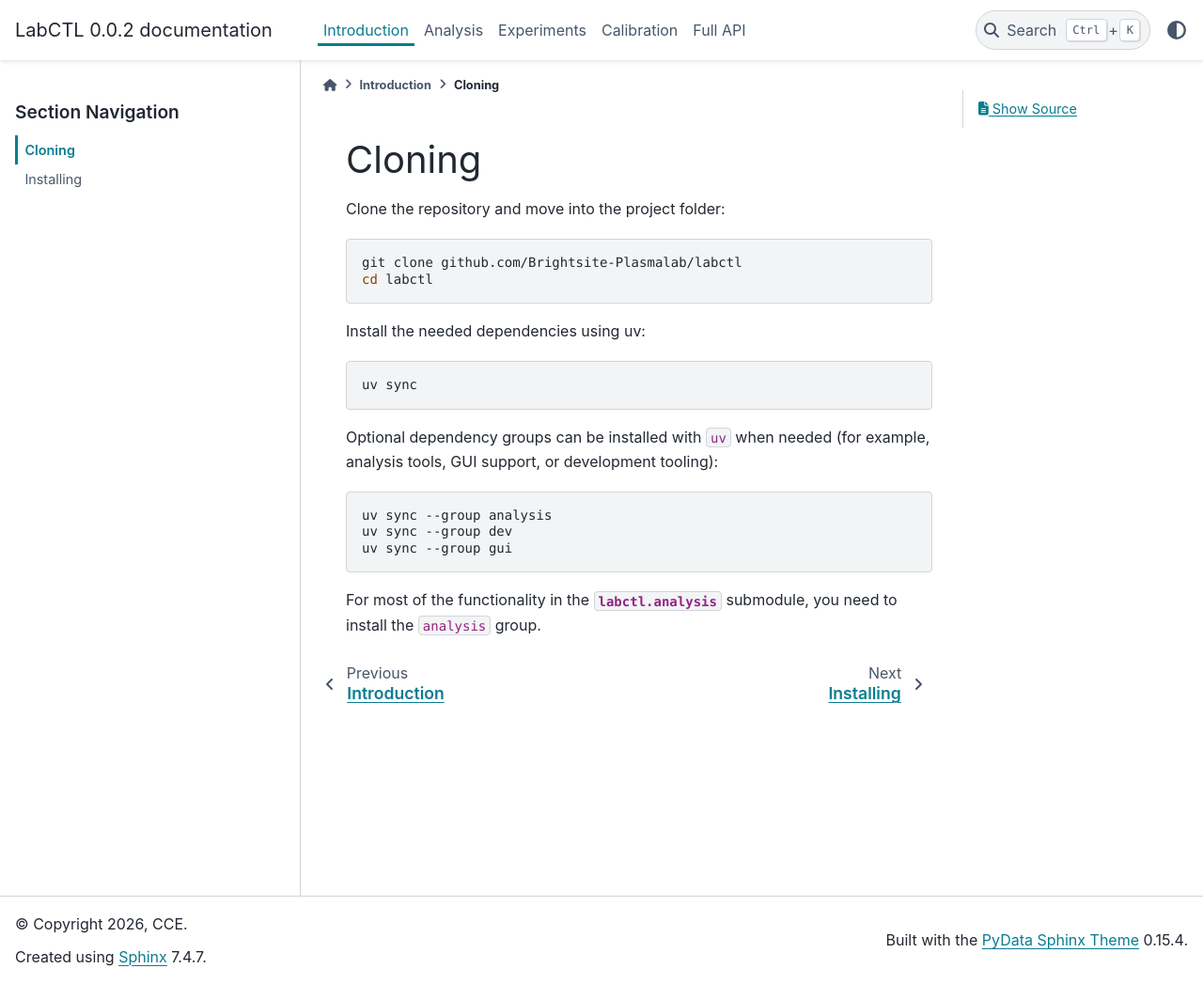
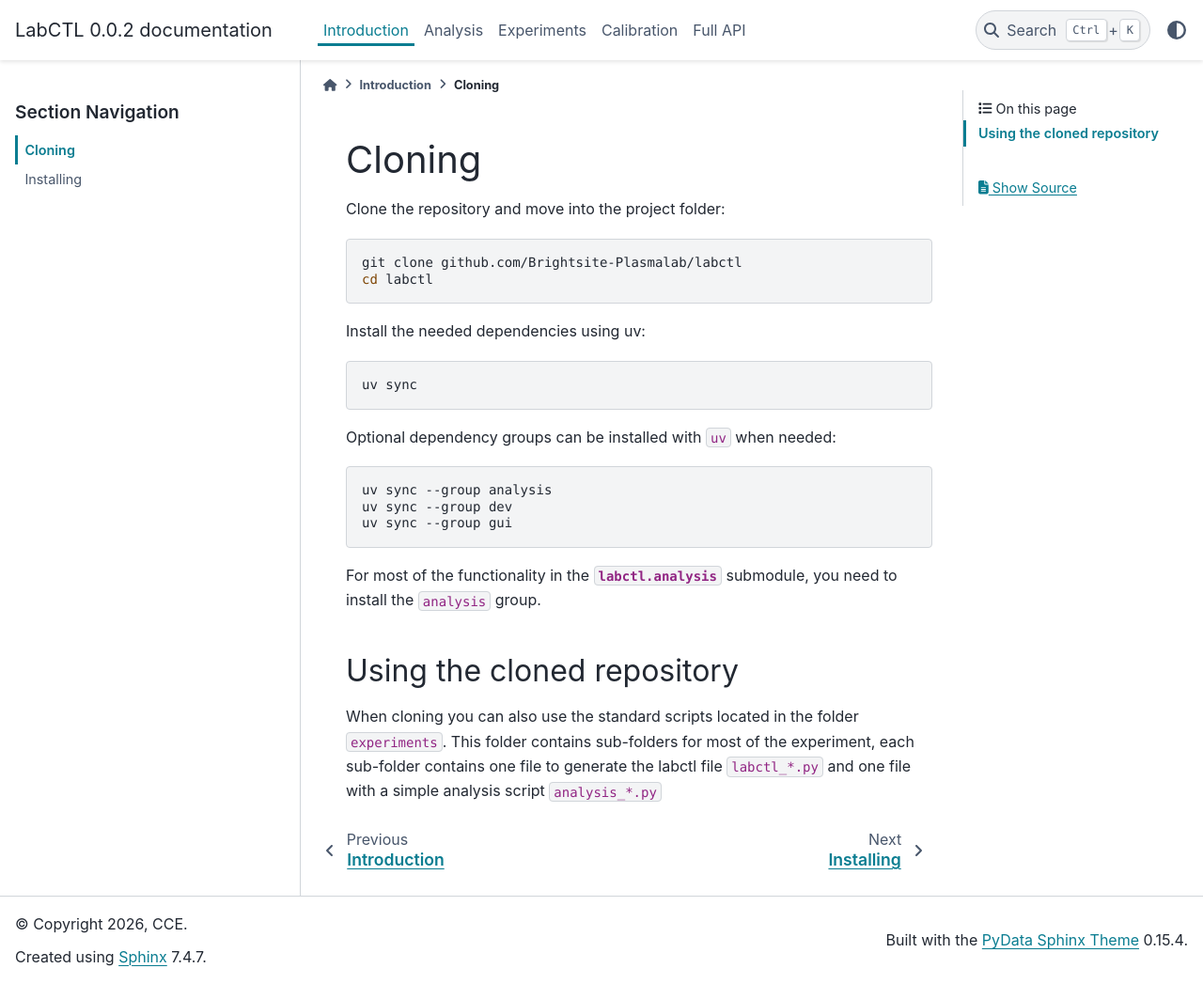
Before and after one commit to Brightsite-Plasmalab/labctl, a Sphinx documentation site: the page built from docs/source/introduction/cloning.rst, in a window 1280 px wide and 1047 px high. Shown: the whole window at 94% size. Built offline with Sphinx 7.4.7 and the PyData theme 0.15.4, drawn with Linux system fonts in a browser that asks for light colours.

Commit message:
Expand some info on using the cloned repository

```diff
--- a/docs/source/introduction/cloning.rst
+++ b/docs/source/introduction/cloning.rst
@@ -13,8 +13,7 @@ Install the needed dependencies using uv:
 
    uv sync
 
-Optional dependency groups can be installed with ``uv`` when needed (for example,
-analysis tools, GUI support, or development tooling):
+Optional dependency groups can be installed with ``uv`` when needed:
 
 .. code-block:: bash
 
@@ -23,3 +22,9 @@ analysis tools, GUI support, or development tooling):
    uv sync --group gui
 
 For most of the functionality in the :mod:`labctl.analysis` submodule, you need to install the ``analysis`` group.
+
+Using the cloned repository
+---------------------------
+When cloning you can also use the standard scripts located in the folder ``experiments``. This folder contains sub-folders
+for most of the experiment, each sub-folder contains one file to generate the labctl file ``labctl_*.py`` and one file with
+a simple analysis script ``analysis_*.py``
```
